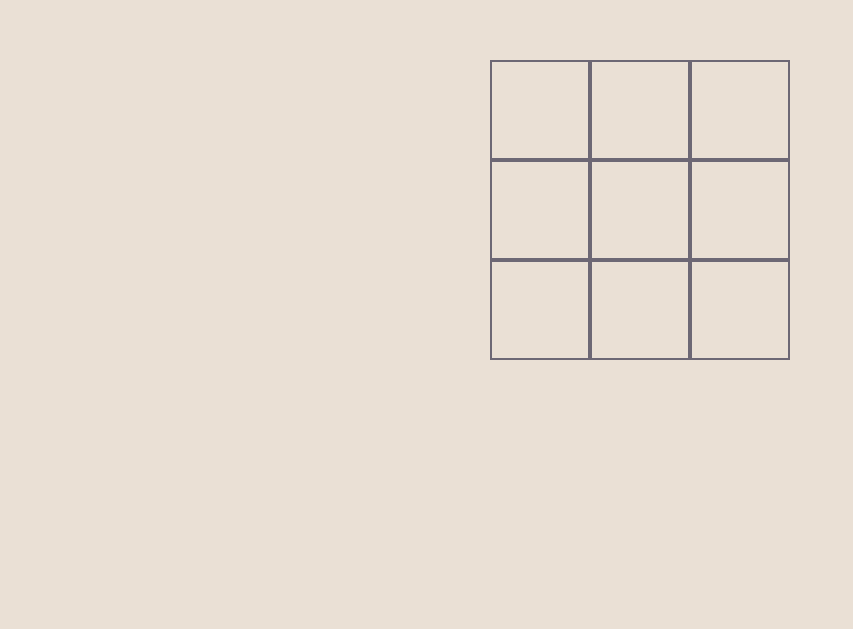
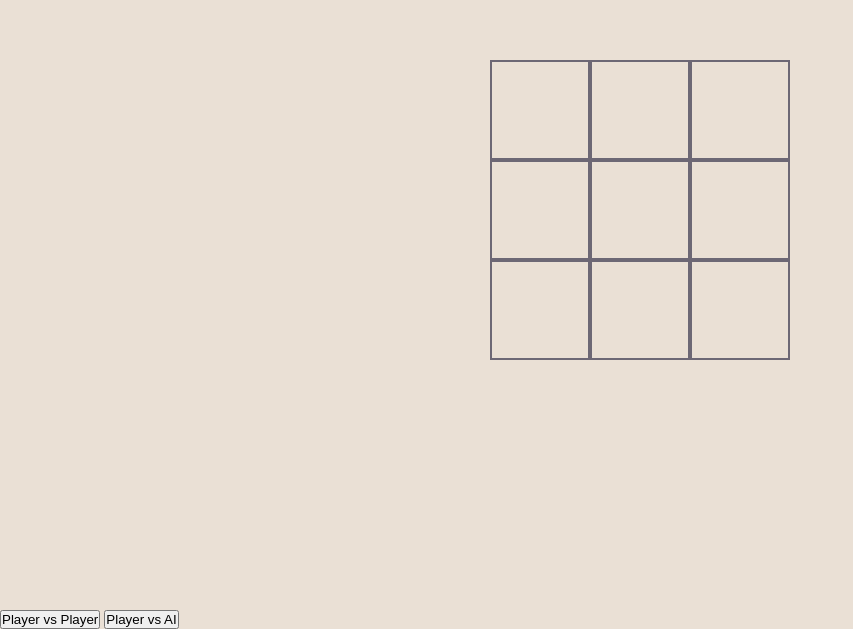
Before and after one commit to Olguta150/tic_tac_toe_v1, a website with bundled scripts: page index.html in a window 1280 px wide. Shown: the part 190-819 px from the top of the page, without its empty margins (0-853 px from the left). Built offline with nearby package versions, Linux system fonts and the light colour scheme; a web font is replaced by a local one.

Commit message:
Add home page

```diff
--- a/index.html
+++ b/index.html
@@ -26,6 +26,10 @@
             <div class="cell" data-cell="9"></div>
         </div>
     </div>
+    <div class="home">
+        <button class="player-vs-player">Player vs Player</button>
+        <button class="player-vs-AI">Player vs AI</button>
+    </div>
     <div class="result-board">
         <div class="result-text">some text</div>
         <div class="buttons">
```
